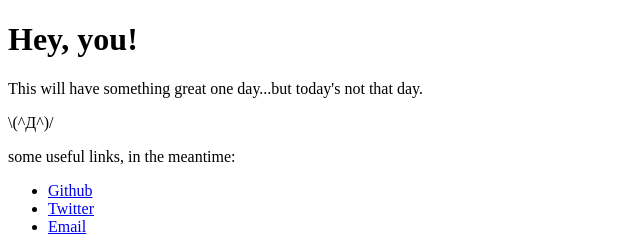
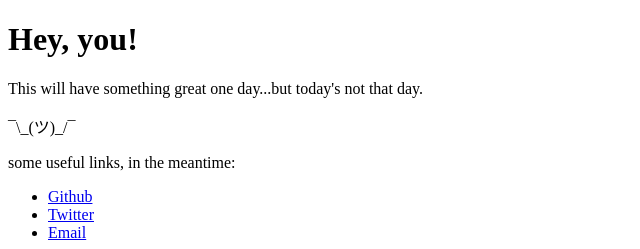
Before and after one commit to heithemmoumni/heithemmoumni.github.io, a plain HTML site: page index.html in a window 1280 px wide. Shown: the top 249 px of the page, without its empty margins (0-640 px from the left). Drawn offline with Linux system fonts and the light colour scheme.

Commit message:
Update index.html

```diff
--- a/index.html
+++ b/index.html
@@ -38,7 +38,7 @@
     <h1>Hey, you!</h1>
     <p>This will have something great one day...but today's not that day.
     </p>
-    <p>\(^Д^)/</p>
+    <p>¯\_(ツ)_/¯</p>
     <p>some useful links, in the meantime:</p>
     <ul>
       <li><a href="https://github.com/heithemmoumni" target="_blank" rel="noreferrer">Github</a></li>
```
